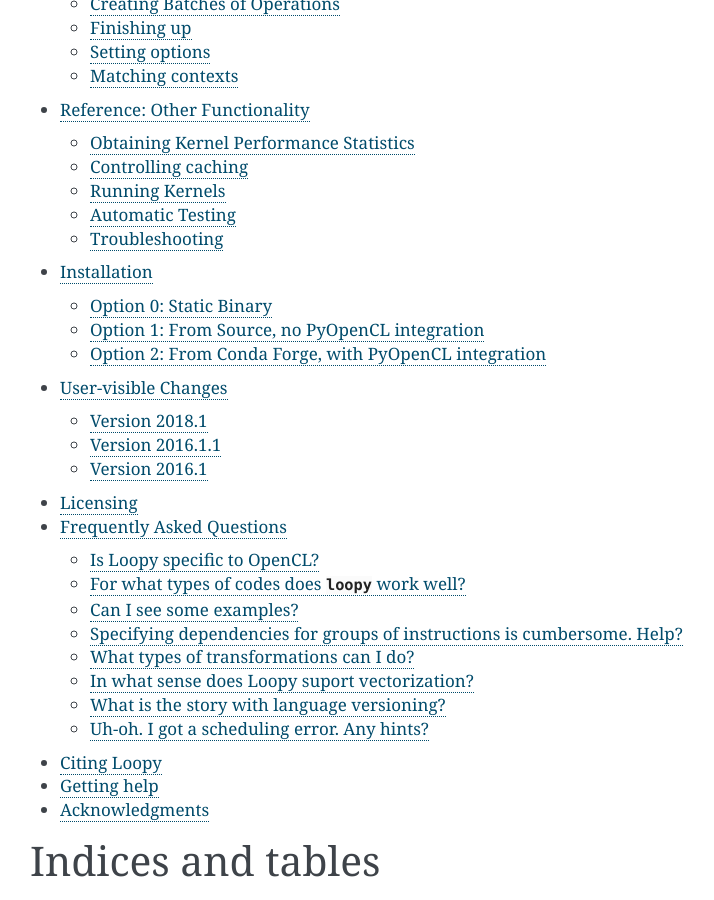
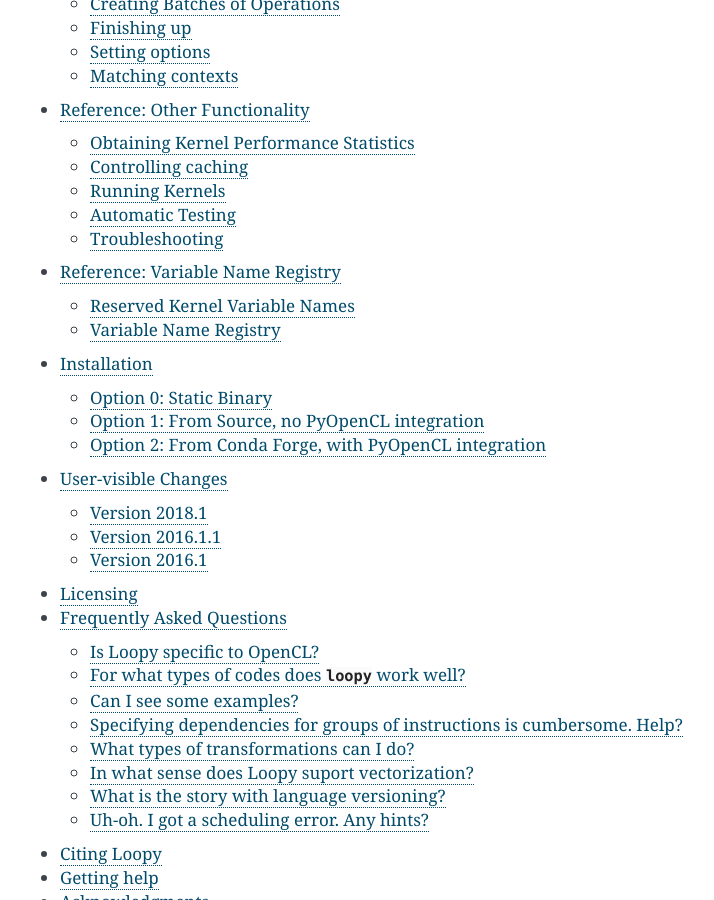
Before and after one commit to inducer/loopy, a Sphinx documentation site: the page built from doc/index.rst, in a window 1280 px wide and 900 px high, scrolled down 2530 px. Shown: the whole window, without its empty margins (390-1104 px from the left). Built offline with Sphinx 7.4.7, drawn with Linux system fonts in a browser that asks for light colours; part of the change alters nothing that is shown; some of the changed text lies outside the part shown.

Commit message:
create a reference page in docs for variable name registry; draft initial contents of name registry page

```diff
--- a/doc/index.rst
+++ b/doc/index.rst
@@ -69,6 +69,7 @@ Please check :ref:`installation` to get started.
     ref_kernel
     ref_transform
     ref_other
+    ref_naming
     misc
 
 Indices and tables
--- /dev/null
+++ b/doc/ref_naming.rst
@@ -0,0 +1,28 @@
+Reference: Variable Name Registry
+=================================
+
+Reserved Kernel Variable Names
+------------------------------
+
+The variable name prefix ``_lp`` is reserved for internal usage; when creating
+kernel variables, users should *not* use names beginning with ``_lp``. This
+prefix is used for certain variables created when operating on Loopy's kernel
+IR. For Loopy developers, further information on name prefixes used within
+submodules is below.
+
+Variable Name Registry
+----------------------
+
+Some Loopy submodules append a sub-prefix to the ``_lp`` prefix for
+internally-created variable names. These prefixes should only be used for names
+created within the listed submodule.
+
+Reserved Name Prefixes
+^^^^^^^^^^^^^^^^^^^^^^
+
+=============== =============================
+Prefix          Module
+=============== =============================
+``_lp``         loopy
+``_lp_sched``   loopy.linearization.checker
+=============== =============================
```
